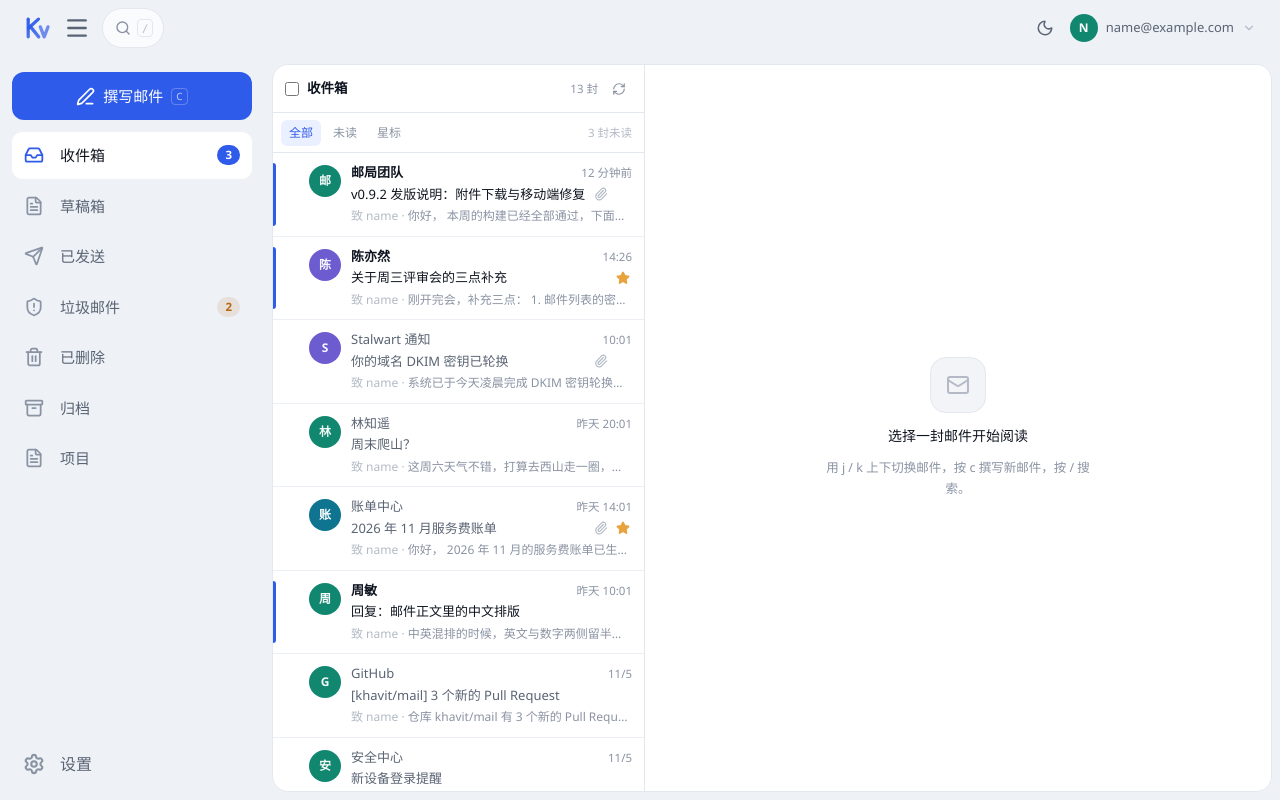
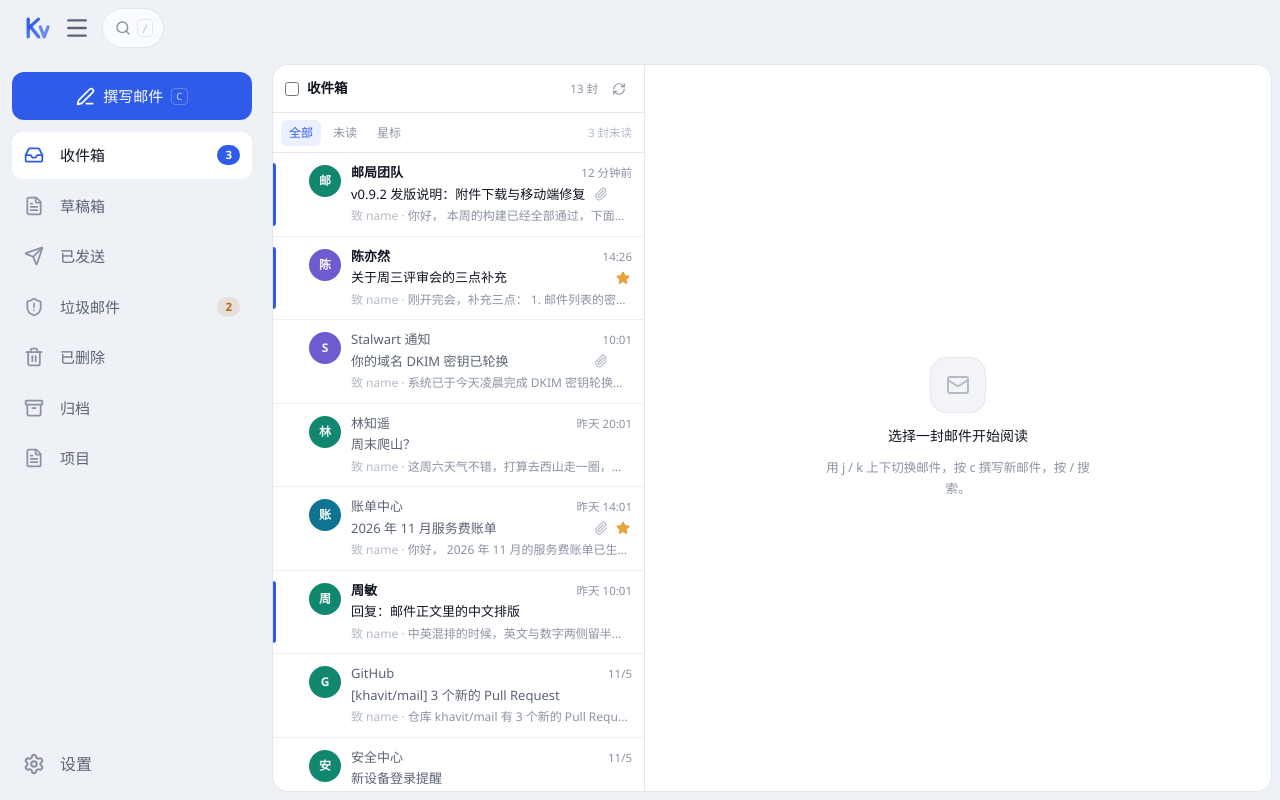
Before and after one commit to Glassous/Khavit, a Vue app in the folder frontend/: page /#/login in a window 1280 px wide. Both pictures are taken after typing "name@example.com", "Sample123" into the empty fields and a click on the button "登录". Built offline with nearby package versions, Linux system fonts and the light colour scheme.

Commit message:
feat: 抽取常驻 AppLayout 布局复用顶栏侧栏，次级页面改由路由 meta 驱动返回键与标题，账号菜单移至设置页并新增退出登录

```diff
--- /dev/null
+++ b/frontend/src/components/layout/AppLayout.vue
@@ -0,0 +1,56 @@
+<script setup lang="ts">
+import { computed, watch } from 'vue'
+import { useRoute } from 'vue-router'
+import AppShell from './AppShell.vue'
+import SideBar from './SideBar.vue'
+import { useSidebar } from '../../composables/useSidebar'
+
+/**
+ * 常驻布局：顶栏、侧栏只在登录后的首次进入时挂载一次。
+ * 页面切换只替换内容区的 RouterView，因此顶栏不会跟着重建/淡出（之前整页
+ * Transition 造成的“顶栏闪一下”）。顶栏形态由路由 meta 决定：
+ * - secondary：次级页面（设置、管理），显示返回键 + 标题，不显示 logo
+ * - sidebar：需要邮箱侧栏（仅邮件页）
+ * - searchable：顶栏显示搜索框（仅邮件页）
+ */
+const route = useRoute()
+const { collapsed, isDesktop, drawerOpen, toggle, toggleDrawer, closeDrawer } = useSidebar()
+
+const sidebarRail = computed(() => collapsed.value && isDesktop.value)
+const hasSidebar = computed(() => Boolean(route.meta.sidebar))
+
+function onToggleSidebar(): void {
+  if (isDesktop.value) toggle()
+  else toggleDrawer()
+}
+
+// 换页时收起移动端抽屉，否则新页面会压在遮罩下面
+watch(
+  () => route.fullPath,
+  () => closeDrawer(),
+)
+</script>
+
+<template>
+  <AppShell
+    :searchable="Boolean(route.meta.searchable)"
+    :show-sidebar-toggle="hasSidebar"
+    :sidebar-collapsed="sidebarRail"
+    @toggle-sidebar="onToggleSidebar"
+  >
+    <template v-if="hasSidebar" #sidebar>
+      <SideBar :open="drawerOpen" :collapsed="sidebarRail" @close="closeDrawer" />
+    </template>
+
+    <!-- 只有内容区做淡入淡出，外壳保持不动 -->
+    <RouterView v-slot="{ Component }">
+      <Transition
+        enter-active-class="transition-opacity duration-200 ease-[cubic-bezier(0.2,0.8,0.2,1)]"
+        enter-from-class="opacity-0"
+        mode="out-in"
+      >
+        <component :is="Component" />
+      </Transition>
+    </RouterView>
+  </AppShell>
+</template>
--- a/frontend/src/components/layout/AppShell.vue
+++ b/frontend/src/components/layout/AppShell.vue
@@ -1,27 +1,28 @@
 <script setup lang="ts">
-import { useSlots } from 'vue'
 import TopBar from './TopBar.vue'
 import ConfirmDialog from '../ui/ConfirmDialog.vue'
 
-withDefaults(defineProps<{ searchable?: boolean; sidebarCollapsed?: boolean }>(), {
-  searchable: true,
-  sidebarCollapsed: false,
-})
+withDefaults(
+  defineProps<{ searchable?: boolean; showSidebarToggle?: boolean; sidebarCollapsed?: boolean }>(),
+  {
+    searchable: true,
+    showSidebarToggle: false,
+    sidebarCollapsed: false,
+  },
+)
 const emit = defineEmits<{ 'toggle-sidebar': [] }>()
-
-const slots = useSlots()
 </script>
 
 <template>
   <div class="flex h-dvh flex-col overflow-hidden bg-canvas-deep">
     <TopBar
       :searchable="searchable"
-      :show-sidebar-toggle="Boolean(slots.sidebar)"
+      :show-sidebar-toggle="showSidebarToggle"
       :sidebar-collapsed="sidebarCollapsed"
       @toggle-sidebar="emit('toggle-sidebar')"
     />
     <div class="flex min-h-0 flex-1">
-      <!-- 侧栏由页面通过具名插槽提供，不在岛内 -->
+      <!-- 侧栏由布局通过具名插槽提供，不在岛内 -->
       <slot name="sidebar" />
 
       <!-- 主体内容：四周留白的圆角岛，嵌在顶栏与侧栏构成的底色中 -->
--- a/frontend/src/components/layout/TopBar.vue
+++ b/frontend/src/components/layout/TopBar.vue
@@ -1,23 +1,10 @@
 <script setup lang="ts">
-import { computed, nextTick, onMounted, onBeforeUnmount, ref } from 'vue'
+import { nextTick, onMounted, onBeforeUnmount, ref } from 'vue'
 import { useRouter } from 'vue-router'
-import {
-  ChevronDown,
-  LogOut,
-  Menu,
-  Moon,
-  Search,
-  Settings,
-  ShieldCheck,
-  Sun,
-  X,
-} from 'lucide-vue-next'
+import { ArrowLeft, Menu, Search, X } from 'lucide-vue-next'
 import BrandMark from '../ui/BrandMark.vue'
-import { useAuthStore } from '../../stores/auth'
 import { useMailStore } from '../../stores/mail'
-import { useTheme } from '../../composables/useTheme'
-import { useConfirm } from '../../composables/useConfirm'
-import { initialOf, avatarColor } from '../../utils/format'
+import { usePageChrome } from '../../composables/usePageChrome'
 
 withDefaults(
   defineProps<{ searchable?: boolean; showSidebarToggle?: boolean; sidebarCollapsed?: boolean }>(),
@@ -25,21 +12,15 @@ withDefaults(
 )
 const emit = defineEmits<{ 'toggle-sidebar': [] }>()
 
-const auth = useAuthStore()
 const mail = useMailStore()
 const router = useRouter()
-const { isDark, toggle } = useTheme()
-const { confirm } = useConfirm()
+/** 次级页面（设置、管理等）在顶栏显示返回键 + 标题，主页面显示品牌 logo */
+const { secondary, title: pageTitle } = usePageChrome()
 
 const searchRef = ref<HTMLInputElement | null>(null)
-const menuOpen = ref(false)
 const searching = ref(false)
 /** 搜索框默认收起成图标，点击后向右展开 */
 const searchOpen = ref(false)
-
-const accountEmail = computed(() => auth.user)
-const initial = computed(() => initialOf(auth.displayName))
-const color = computed(() => avatarColor(auth.user || 'postal'))
 
 async function openSearch(): Promise<void> {
   searchOpen.value = true
@@ -83,17 +64,14 @@ async function clearSearch(): Promise<void> {
   await mail.clearSearch()
 }
 
-async function logout(): Promise<void> {
-  const ok = await confirm({
-    title: '退出登录？',
-    description: '会话凭据会从本标签页清除，草稿保存在服务器上不会丢失。',
-    confirmLabel: '退出',
-    tone: 'danger',
-  })
-  if (!ok) return
-  auth.logout()
-  mail.reset()
-  await router.replace('/login')
+/**
+ * 二级页面的返回：优先退回到上一页；直接打开深链接（没有历史记录）时回邮件首页，
+ * 而不是把用户留在原地。
+ */
+function goBack(): void {
+  const back = window.history.state?.back
+  if (typeof back === 'string' && back) router.back()
+  else void router.replace('/mail')
 }
 
 function onGlobalKey(event: KeyboardEvent): void {
@@ -125,6 +103,26 @@ onBeforeUnmount(() => window.removeEventListener('keydown', onGlobalKey))
   <header
     class="relative z-30 flex h-14 shrink-0 items-center gap-3 bg-canvas-deep px-3 sm:px-4"
   >
+    <!--
+      次级页面（设置、管理等）：返回键 + 页面标题，不再占用空间放 logo。
+      主页面：品牌标记 + 侧栏开关。
+    -->
+    <template v-if="secondary">
+      <button
+        type="button"
+        class="-ml-1 flex shrink-0 cursor-pointer items-center justify-center rounded-lg p-2 text-ink-2 transition-colors hover:bg-surface-2 hover:text-ink active:scale-95"
+        aria-label="返回"
+        v-tooltip="'返回'"
+        @click="goBack"
+      >
+        <ArrowLeft class="h-[18px] w-[18px]" :stroke-width="2.1" />
+      </button>
+      <h1 class="min-w-0 truncate text-[15.5px] font-semibold tracking-tight text-ink">
+        {{ pageTitle }}
+      </h1>
+    </template>
+
+    <template v-else>
       <!-- 最左侧：品牌标记（纯图标） -->
       <RouterLink
         to="/mail"
@@ -155,6 +153,7 @@ onBeforeUnmount(() => window.removeEventListener('keydown', onGlobalKey))
       >
         <Menu class="h-[26px] w-[26px]" :stroke-width="2.2" />
       </button>
+    </template>
 
     <!--
       搜索：收起时是「图标 + 展开快捷键」的小框，点击后向右平滑展开成大框。
@@ -214,82 +213,6 @@ onBeforeUnmount(() => window.removeEventListener('keydown', onGlobalKey))
       </div>
     </div>
 
-    <div class="ml-auto flex shrink-0 items-center gap-1">
-      <button
-        type="button"
-        class="cursor-pointer rounded-lg p-2 text-ink-2 transition-colors hover:bg-surface-2 hover:text-ink"
-        :aria-label="isDark ? '切换到浅色' : '切换到深色'"
-        v-tooltip="isDark ? '切换到浅色' : '切换到深色'"
-        @click="toggle"
-      >
-        <component :is="isDark ? Sun : Moon" class="h-4.5 w-4.5" />
-      </button>
-
-      <div class="relative">
-        <button
-          type="button"
-          class="flex cursor-pointer items-center gap-2 rounded-[10px] py-1 pl-1 pr-2 transition-colors hover:bg-surface-2"
-          :aria-label="'账号菜单：' + accountEmail"
-          @click="menuOpen = !menuOpen"
-        >
-          <span
-            class="flex h-7 w-7 items-center justify-center rounded-full text-[12px] font-semibold text-white"
-            :class="color"
-          >
-            {{ initial }}
-          </span>
-          <span class="hidden max-w-[140px] truncate text-[13px] text-ink-2 md:block">{{ accountEmail }}</span>
-          <ChevronDown class="hidden h-3.5 w-3.5 text-ink-4 md:block" />
-        </button>
-
-        <transition
-          enter-active-class="transition duration-150 ease-[cubic-bezier(0.2,0.8,0.2,1)]"
-          enter-from-class="opacity-0 -translate-y-1"
-          leave-active-class="transition duration-100"
-          leave-to-class="opacity-0"
-        >
-          <div
-            v-if="menuOpen"
-            class="absolute right-0 top-[calc(100%+8px)] w-[228px] overflow-hidden rounded-xl border border-line bg-surface p-1.5 shadow-pop"
-          >
-            <div class="border-b border-line px-2.5 py-2">
-              <p class="truncate text-[13px] font-medium text-ink">{{ accountEmail }}</p>
-              <p class="mt-0.5 text-[11.5px] text-ink-3">
-                {{ auth.admin ? '管理员账号' : '普通账号' }}
-              </p>
-            </div>
-
-            <RouterLink
-              to="/settings"
-              class="mt-1 flex items-center gap-2.5 rounded-lg px-2.5 py-2 text-[13px] text-ink-2 transition-colors hover:bg-surface-2 hover:text-ink"
-              @click="menuOpen = false"
-            >
-              <Settings class="h-4 w-4" /> 设置
-            </RouterLink>
-
-            <RouterLink
-              v-if="auth.admin"
-              to="/admin/domains"
-              class="flex items-center gap-2.5 rounded-lg px-2.5 py-2 text-[13px] text-ink-2 transition-colors hover:bg-surface-2 hover:text-ink"
-              @click="menuOpen = false"
-            >
-              <ShieldCheck class="h-4 w-4" /> 管理后台
-            </RouterLink>
-
-            <div class="my-1 h-px bg-line" />
-
-            <button
-              type="button"
-              class="flex w-full cursor-pointer items-center gap-2.5 rounded-lg px-2.5 py-2 text-left text-[13px] text-ink-2 transition-colors hover:bg-danger/8 hover:text-danger"
-              @click="menuOpen = false; logout()"
-            >
-              <LogOut class="h-4 w-4" /> 退出登录
-            </button>
-          </div>
-        </transition>
-
-        <div v-if="menuOpen" class="fixed inset-0 z-[-1]" @click="menuOpen = false" />
-      </div>
-    </div>
+    <!-- 顶栏只放导航相关控件：深浅色与账号区已移出（主题在设置页、退出在设置页底部） -->
   </header>
 </template>
--- /dev/null
+++ b/frontend/src/composables/usePageChrome.ts
@@ -0,0 +1,17 @@
+import { computed } from 'vue'
+import { useRoute } from 'vue-router'
+import { resolveRouteTitle } from '../utils/routeMeta'
+
+/**
+ * 顶栏形态：标题和是否“次级页面”都由路由 meta 决定，页面本身不再写返回键/大标题。
+ * - meta.secondary：次级页面 → 顶栏显示返回键 + 标题，隐藏品牌 logo
+ * - meta.title：顶栏标题（也用于 document.title）
+ */
+export function usePageChrome() {
+  const route = useRoute()
+
+  const secondary = computed(() => Boolean(route.meta.secondary))
+  const title = computed(() => resolveRouteTitle(route))
+
+  return { secondary, title }
+}
--- a/frontend/src/composables/useSidebar.ts
+++ b/frontend/src/composables/useSidebar.ts
@@ -1,9 +1,9 @@
 import { ref } from 'vue'
 
 /**
- * 侧栏折叠状态：模块级单例，顶栏按钮、侧栏、页面共享同一份状态。
+ * 侧栏状态：模块级单例，顶栏按钮、侧栏、页面共享同一份状态。
  * - 桌面端（lg 及以上）折叠成只显示图标的窄栏；
- * - 移动端不使用折叠态，抽屉始终是完整侧栏。
+ * - 移动端不使用折叠态，抽屉始终是完整侧栏，由 drawerOpen 控制显隐。
  */
 const STORAGE_KEY = 'postal.sidebar.v1'
 const DESKTOP_QUERY = '(min-width: 1024px)'
@@ -18,6 +18,8 @@ function readStored(): boolean {
 
 const collapsed = ref(readStored())
 const isDesktop = ref(typeof window === 'undefined' ? true : window.matchMedia(DESKTOP_QUERY).matches)
+/** 移动端抽屉是否展开 */
+const drawerOpen = ref(false)
 
 let bound = false
 
@@ -27,6 +29,8 @@ function bind(): void {
   isDesktop.value = query.matches
   query.addEventListener('change', (event) => {
     isDesktop.value = event.matches
+    // 切到桌面端时抽屉不再有意义，顺手关掉
+    if (event.matches) drawerOpen.value = false
   })
   bound = true
 }
@@ -47,5 +51,13 @@ export function useSidebar() {
     setCollapsed(!collapsed.value)
   }
 
-  return { collapsed, isDesktop, setCollapsed, toggle }
+  function toggleDrawer(): void {
+    drawerOpen.value = !drawerOpen.value
+  }
+
+  function closeDrawer(): void {
+    drawerOpen.value = false
+  }
+
+  return { collapsed, isDesktop, drawerOpen, setCollapsed, toggle, toggleDrawer, closeDrawer }
 }
--- a/frontend/src/router/index.ts
+++ b/frontend/src/router/index.ts
@@ -1,5 +1,7 @@
 import { createRouter, createWebHashHistory, createWebHistory } from 'vue-router'
 import { useAuthStore } from '../stores/auth'
+import { resolveRouteTitle } from '../utils/routeMeta'
+import type { RouteTitleContext } from '../utils/routeMeta'
 
 /**
  * 路由模式由 VITE_ROUTER_MODE 决定，默认 hash：
@@ -46,27 +48,44 @@ const router = createRouter({
       // 不设 title：登录页的标签页就叫 Khavit邮局
       meta: { public: true },
     },
+    /**
+     * 登录后的所有页面共享同一个布局组件：顶栏、侧栏只挂载一次，
+     * 页面切换时只有内容区的 RouterView 变化，顶栏不会重建、不会闪。
+     * meta 说明：
+     * - secondary：次级页面，顶栏显示返回键 + 标题，不显示品牌 logo
+     * - sidebar：需要邮箱侧栏（仅邮件页）
+     * - searchable：顶栏显示搜索框（仅邮件页）
+     */
     {
       path: '/',
-      redirect: '/mail',
+      component: () => import('../components/layout/AppLayout.vue'),
+      children: [
+        { path: '', redirect: '/mail' },
+        {
+          path: 'mail/:mailbox?',
+          name: 'mail',
+          component: () => import('../views/MailView.vue'),
+          meta: { title: '邮件', sidebar: true, searchable: true },
         },
         {
-      path: '/mail/:mailbox?',
-      name: 'mail',
-      component: () => import('../views/MailView.vue'),
-      meta: { title: '邮件' },
+          path: 'settings',
+          name: 'settings',
+          component: () => import('../views/SettingsView.vue'),
+          meta: { title: '设置', secondary: true },
         },
         {
-      path: '/settings',
-      name: 'settings',
-      component: () => import('../views/SettingsView.vue'),
-      meta: { title: '设置' },
-    },
-    {
-      path: '/admin/:section?',
+          path: 'admin/:section?',
           name: 'admin',
           component: () => import('../views/AdminView.vue'),
-      meta: { title: '管理', requiresAdmin: true },
+          meta: {
+            // 标题跟分区走，顶栏在路由切换的瞬间就能显示正确标题
+            title: (to: RouteTitleContext) =>
+              to.params.section === 'accounts' ? '邮箱账号' : '域名',
+            secondary: true,
+            requiresAdmin: true,
+          },
+        },
+      ],
     },
     {
       path: '/:pathMatch(.*)*',
@@ -102,7 +121,7 @@ router.beforeEach(async (to) => {
 const APP_NAME = 'Khavit邮局'
 
 router.afterEach((to) => {
-  const title = (to.meta.title as string) || ''
+  const title = resolveRouteTitle(to)
   document.title = title ? `${title} · ${APP_NAME}` : APP_NAME
 })
 
--- /dev/null
+++ b/frontend/src/utils/routeMeta.ts
@@ -0,0 +1,22 @@
+import type { RouteMeta, RouteParamsGeneric } from 'vue-router'
+
+/**
+ * 路由 meta.title 允许两种写法：
+ * - 字符串：标题固定（设置、邮件…）
+ * - 函数：标题跟路由参数走（管理后台按「域名 / 邮箱账号」分区切换）
+ * 顶栏标题与 document.title 共用这里，避免两处判断逻辑跑偏。
+ *
+ * 参数只声明需要的字段，这样 router.resolve() 出来的路由对象也能直接用。
+ */
+export interface RouteTitleContext {
+  meta: RouteMeta
+  params: RouteParamsGeneric
+}
+
+export type RouteTitle = string | ((route: RouteTitleContext) => string)
+
+export function resolveRouteTitle(route: RouteTitleContext): string {
+  const value = route.meta.title as RouteTitle | undefined
+  if (typeof value === 'function') return value(route)
+  return value ?? ''
+}
--- a/frontend/src/views/MailView.vue
+++ b/frontend/src/views/MailView.vue
@@ -1,8 +1,6 @@
 <script setup lang="ts">
 import { computed, onMounted, ref, watch } from 'vue'
 import { useRoute, useRouter } from 'vue-router'
-import AppShell from '../components/layout/AppShell.vue'
-import SideBar from '../components/layout/SideBar.vue'
 import MailList from '../components/mail/MailList.vue'
 import MailReader from '../components/mail/MailReader.vue'
 import Composer from '../components/compose/Composer.vue'
@@ -12,7 +10,6 @@ import { useComposerStore } from '../stores/composer'
 import { useHotkeys } from '../composables/useHotkeys'
 import { useToast } from '../composables/useToast'
 import { useConfirm } from '../composables/useConfirm'
-import { useSidebar } from '../composables/useSidebar'
 import type { Mailbox } from '../jmap/types'
 
 const auth = useAuthStore()
@@ -23,17 +20,7 @@ const router = useRouter()
 const toast = useToast()
 const { confirm } = useConfirm()
 
-const { collapsed: sidebarCollapsed, isDesktop, toggle: toggleSidebar } = useSidebar()
-const sidebarOpen = ref(false)
 const mobileReader = ref(false)
-
-/** 折叠成图标窄栏只在桌面端生效，移动端抽屉始终是完整侧栏 */
-const sidebarRail = computed(() => sidebarCollapsed.value && isDesktop.value)
-
-function onToggleSidebar(): void {
-  if (isDesktop.value) toggleSidebar()
-  else sidebarOpen.value = !sidebarOpen.value
-}
 
 const readingOnMobile = computed(() => mobileReader.value && Boolean(mail.selectedId))
 
@@ -152,11 +139,6 @@ useHotkeys([
 </script>
 
 <template>
-  <AppShell :sidebar-collapsed="sidebarRail" @toggle-sidebar="onToggleSidebar">
-    <template #sidebar>
-      <SideBar :open="sidebarOpen" :collapsed="sidebarRail" @close="sidebarOpen = false" />
-    </template>
-
   <main class="flex min-w-0 flex-1">
     <MailList
       :class="readingOnMobile ? 'max-lg:hidden' : ''"
@@ -173,8 +155,8 @@ useHotkeys([
       @archive="archiveSelected"
       @remove="removeSelected"
     />
+
+    <!-- 写信浮层自身 Teleport 到 body，挂在这里只是为了跟随邮件页生命周期 -->
+    <Composer />
   </main>
-
-    <Composer />
-  </AppShell>
 </template>
```
Also changed, not shown: frontend/src/views/AdminView.vue (+4 -23 lines), frontend/src/views/SettingsView.vue (+42 -48 lines), 1 other file (tests, documents, lock files or other folders). Lines whose indentation alone changed are shown as unchanged.
